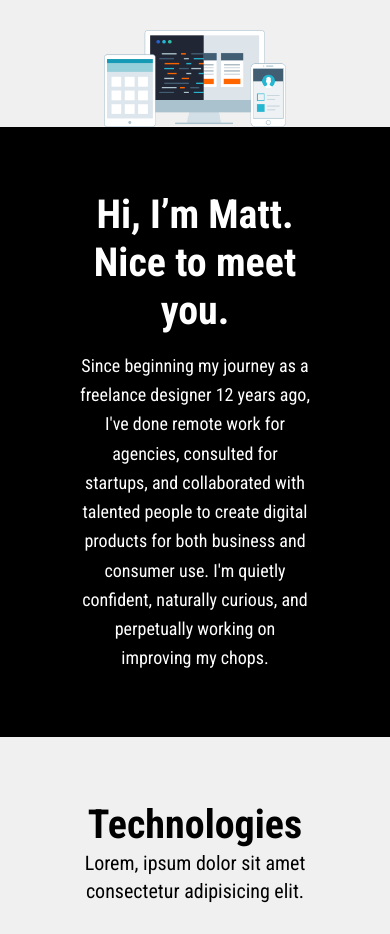
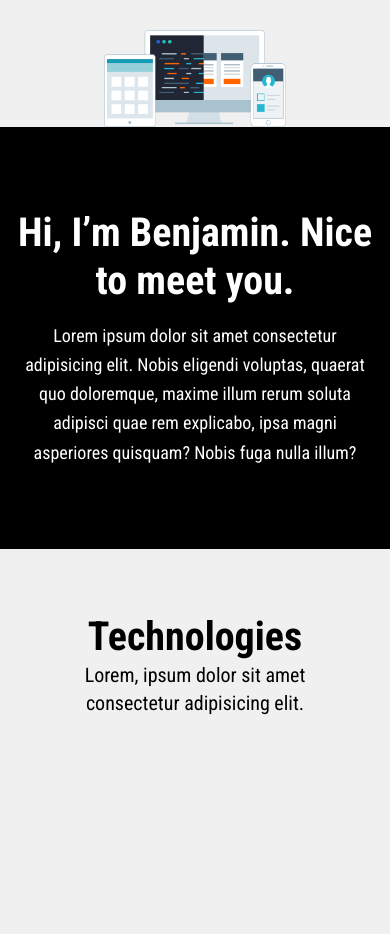
Before and after one commit to BenjaminRasoli/portfolioschool, a React (Vite) app: page / in a window 390 px wide. Shown: the part 860-1794 px from the top of the page. Built offline with nearby package versions, Linux system fonts and the light colour scheme; no server answers; some icons are missing.

Commit message:
fixed responsive, edited text

```diff
--- a/src/components/Introduction.tsx
+++ b/src/components/Introduction.tsx
@@ -1,14 +1,13 @@
 function Introduction() {
   return (
-    <div className="p-container w-full min-h-[50vh] bg-Main text-White flex justify-center flex-col text-center items-center">
+    <div className=" ssm:p-container w-full min-h-[50vh] bg-Main text-White flex justify-center flex-col text-center items-center">
       <div className="w-full md:max-w-2xl px-4">
-        <h1 className="text-h1">Hi, I’m Matt. Nice to meet you.</h1>
+        <h1 className="text-h1">Hi, I’m Benjamin. Nice to meet you.</h1>
         <p className="mt-4 text-lg leading-relaxed">
-          Since beginning my journey as a freelance designer 12 years ago, I've
-          done remote work for agencies, consulted for startups, and
-          collaborated with talented people to create digital products for both
-          business and consumer use. I'm quietly confident, naturally curious,
-          and perpetually working on improving my chops.
+          Lorem ipsum dolor sit amet consectetur adipisicing elit. Nobis
+          eligendi voluptas, quaerat quo doloremque, maxime illum rerum soluta
+          adipisci quae rem explicabo, ipsa magni asperiores quisquam? Nobis
+          fuga nulla illum?
         </p>
       </div>
     </div>
```
